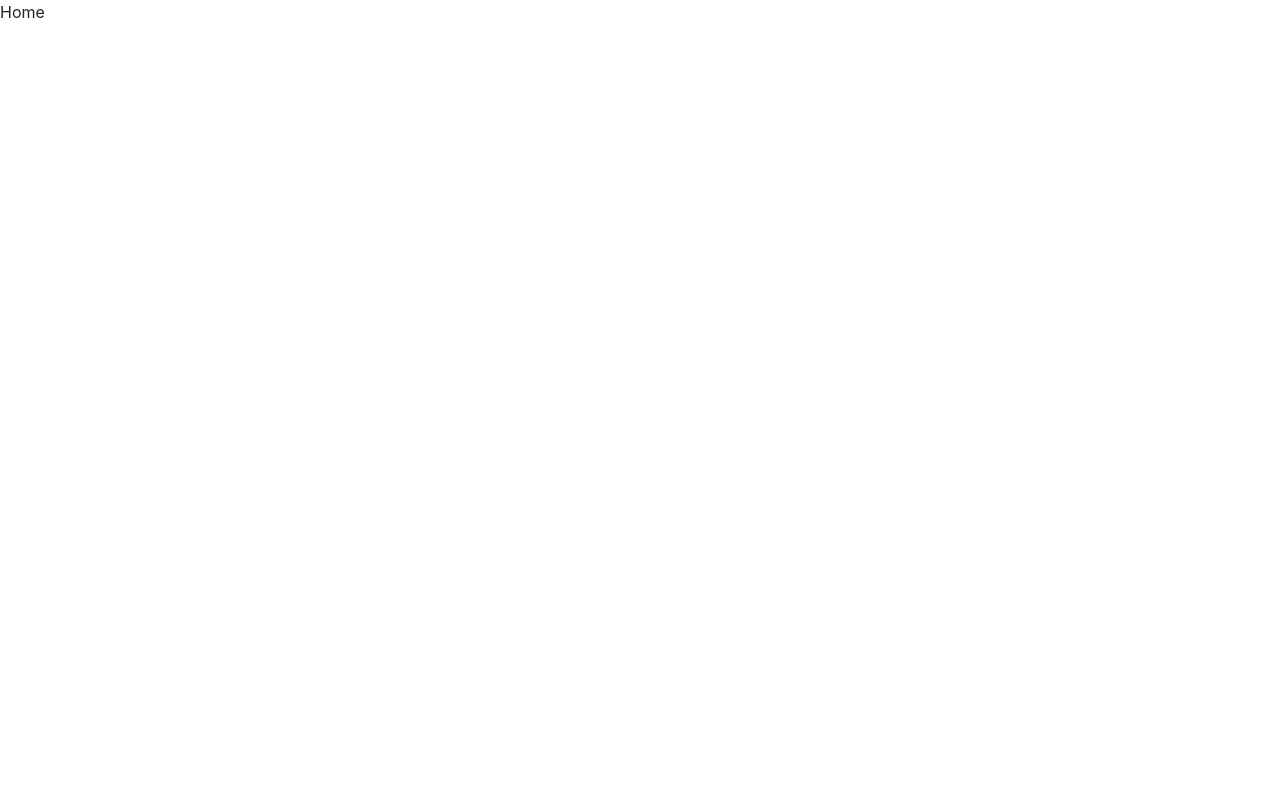
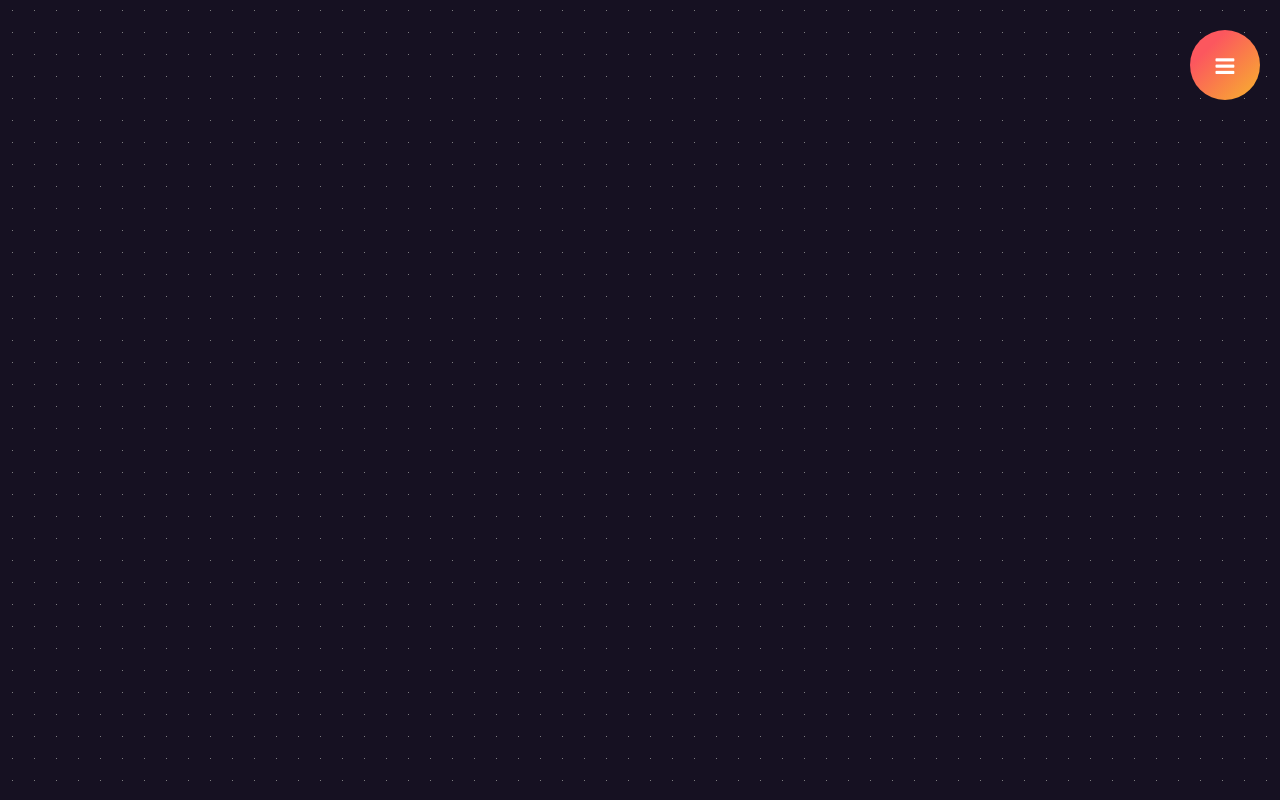
Before and after one commit to K1LROY/Time-Speaks-Loudly-WepApp, a React (Create React App) app: page / in a window 1280 px wide. Built offline with nearby package versions, Linux system fonts and the light colour scheme.

Commit message:
Add Navbar

```diff
--- /dev/null
+++ b/src/components/Header.js
@@ -0,0 +1,54 @@
+import React from "react";
+import "../styles/header.css";
+
+export default function Header() {
+  return (
+    <div>
+      <input type="checkbox" id="trigger" />
+      <nav>
+        <ul class="menu01">
+          <li>
+            <label for="trigger" class="trigger">
+              <i class="fa fa-bars"></i>
+            </label>
+          </li>
+          <li>
+            <i class="fa fa-home"></i>
+          </li>
+          <li>
+            <i class="fa fa-bell"></i>
+          </li>
+          <li>
+            <i class="fa fa-envelope"></i>
+          </li>
+          <li>
+            <i class="fa fa-cog"></i>
+          </li>
+          <li>
+            <i class="fa fa-laptop"></i>
+          </li>
+          <li>
+            <i class="fa fa-edit"></i>
+          </li>
+          <li>
+            <i class="fa fa-user"></i>
+          </li>
+          <li>
+            <i class="fa fa-map"></i>
+          </li>
+        </ul>
+
+        <ul class="menu02">
+          <li>Home</li>
+          <li>Services</li>
+          <li>Contact</li>
+          <li>About</li>
+          <li>Faq</li>
+          <li>Terms</li>
+          <li>Service</li>
+          <li>Locate</li>
+        </ul>
+      </nav>
+    </div>
+  );
+}
--- a/src/index.css
+++ b/src/index.css
@@ -1,13 +1,11 @@
 body {
-  margin: 0;
-  font-family: -apple-system, BlinkMacSystemFont, 'Segoe UI', 'Roboto', 'Oxygen',
-    'Ubuntu', 'Cantarell', 'Fira Sans', 'Droid Sans', 'Helvetica Neue',
-    sans-serif;
-  -webkit-font-smoothing: antialiased;
-  -moz-osx-font-smoothing: grayscale;
+  background: linear-gradient(90deg, #161122 21px, transparent 1%) center,
+    linear-gradient(#161122 21px, transparent 1%) center, rgba(125, 124, 128, 1);
+  background-size: 22px 22px;
+  font-family: monospace;
 }
 
 code {
-  font-family: source-code-pro, Menlo, Monaco, Consolas, 'Courier New',
+  font-family: source-code-pro, Menlo, Monaco, Consolas, "Courier New",
     monospace;
 }
--- a/src/pages/Home.js
+++ b/src/pages/Home.js
@@ -1,5 +1,10 @@
 import React from "react";
+import Header from "../components/Header";
 
 export default function Home() {
-  return <div>Home</div>;
+  return (
+    <div>
+      <Header />
+    </div>
+  );
 }
--- /dev/null
+++ b/src/styles/header.css
@@ -0,0 +1,123 @@
+#trigger {
+  position: absolute;
+  top: -200px;
+}
+
+nav {
+  position: fixed;
+  top: 30px;
+  right: 20px;
+  color: white;
+}
+
+nav .menu01,
+nav .menu02 {
+  list-style: none;
+}
+
+nav .menu01 {
+  background-color: #f7b42c;
+  background-image: linear-gradient(315deg, #f7b42c 0%, #fc575e 74%);
+
+  width: 70px;
+  height: 70px;
+  overflow: hidden;
+  border-radius: 50px;
+  padding: 4px 0 0 0;
+  transition: height 400ms cubic-bezier(0.175, 0.885, 0.32, 1.275);
+}
+
+.trigger {
+  cursor: pointer;
+}
+
+nav .menu01 li {
+  font-size: 22px;
+  display: block;
+  height: 50px;
+  width: 100%;
+  margin: 0;
+  background: transparent;
+  text-align: center;
+  margin-top: 15px;
+  transition: background 600ms cubic-bezier(0.165, 0.84, 0.44, 1);
+}
+
+nav .menu01 li i {
+  line-height: 1.6em;
+}
+
+.menu02 {
+  position: absolute;
+  top: 70px;
+  transform: translateX(2800px);
+  transition: transform 400ms cubic-bezier(0.165, 0.94, 0.94, 1);
+  cursor: pointer;
+}
+
+nav .menu02 li {
+  font-size: 20px;
+  display: block;
+  height: 50px;
+  width: 100%;
+  margin: 0;
+  color: white;
+  line-height: 2.2em;
+  text-align: center;
+  margin-top: 13px;
+  margin-left: -20px;
+}
+
+#trigger:checked ~ nav .menu01 {
+  height: 630px;
+}
+
+#trigger:checked ~ nav .menu02 {
+  transform: translateX(-130px);
+}
+
+a,
+a:hover {
+  color: white !important;
+  text-decoration: none !important;
+}
+.fa-bell {
+  margin-top: 11px;
+}
+.fa-envelope {
+  margin-top: 10px;
+}
+.fa-cog {
+  margin-top: 10px;
+}
+.fa-laptop,
+.fa-edit {
+  margin-top: 10px;
+}
+
+.fa-user {
+  margin-top: 7px;
+  color: white;
+  font-size: 50px;
+}
+
+::-webkit-scrollbar {
+  width: 10px;
+}
+
+::-webkit-scrollbar-track {
+  width: 10px;
+  background: #212529;
+  border-left: 0 solid white;
+  border-right: 0 solid white;
+}
+
+::-webkit-scrollbar-thumb {
+  background-color: #abe9cd;
+  background-image: linear-gradient(315deg, #abe9cd 0%, #3eadcf 74%);
+
+  width: 0;
+  height: 15%;
+  transition: 0.5s ease;
+  cursor: pointer;
+}
```
